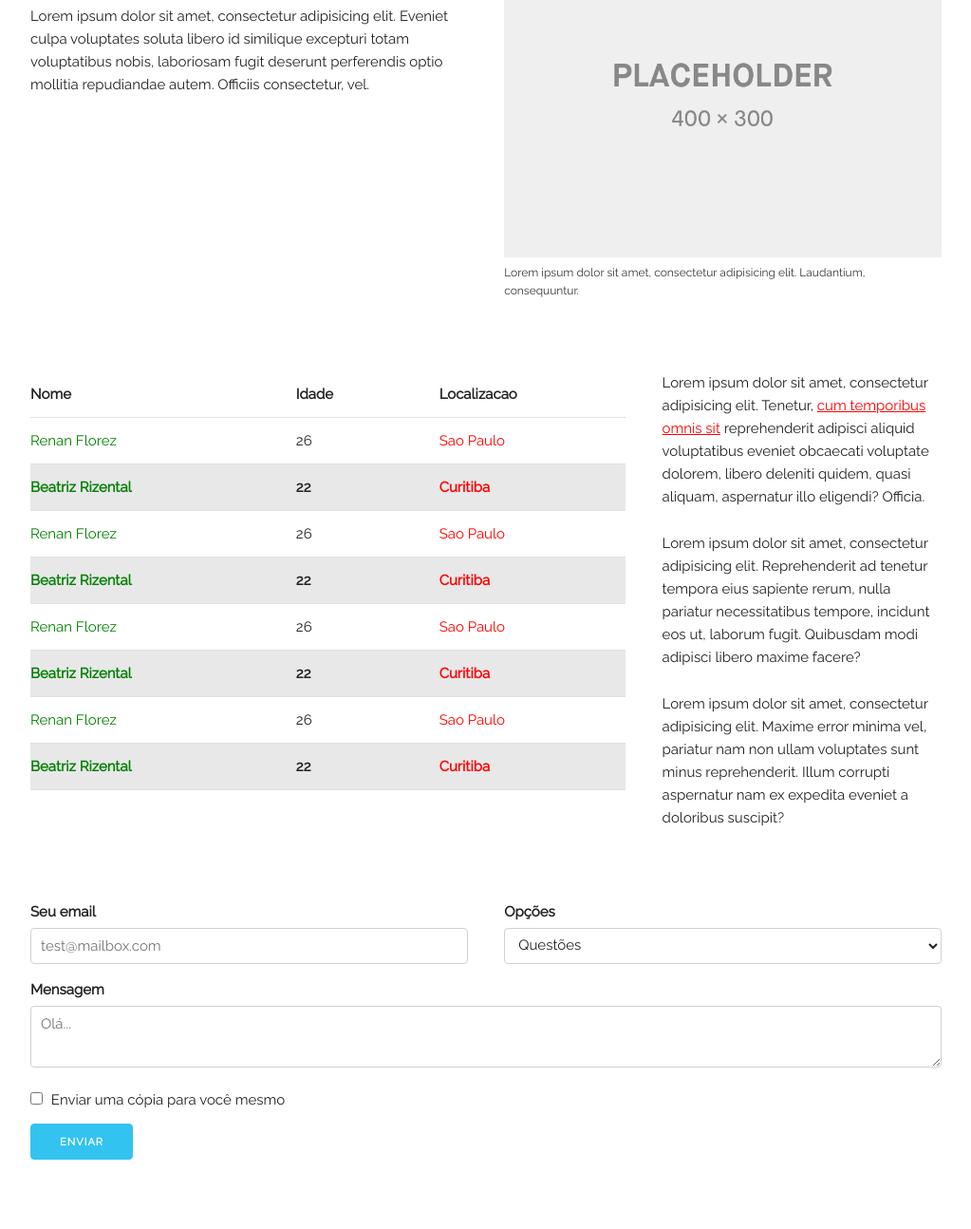
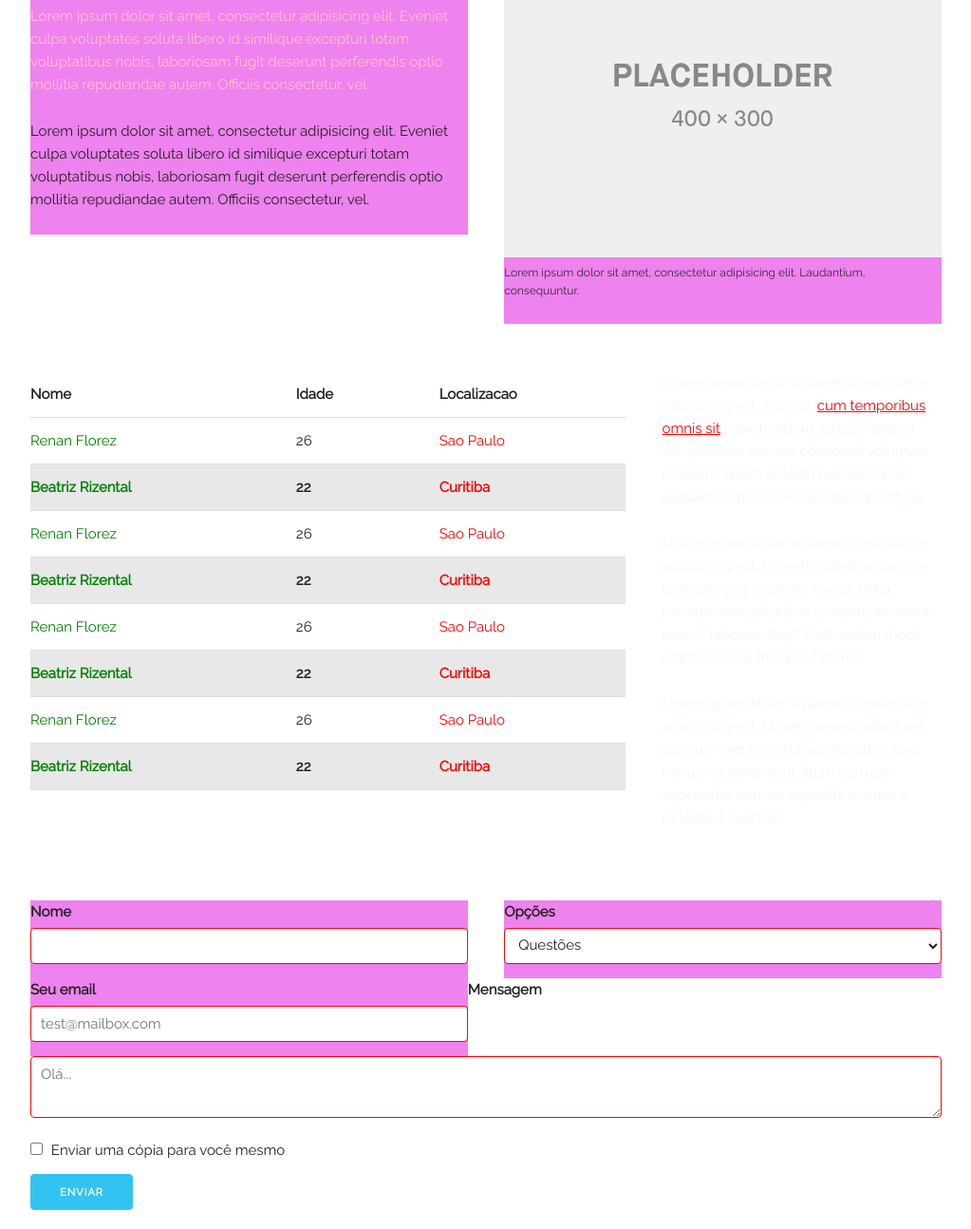
Before and after one commit to brizental/reprograma-preprocessadores, a plain HTML site: page 02/css/seletores/index.html in a window 1280 px wide. Shown: the part 125-1419 px from the top of the page at 95% size, without its empty margins (128-1151 px from the left). Drawn offline with Linux system fonts and the light colour scheme.

Commit message:
Exercicio resolvido em aula, parte III

```diff
--- a/02/css/seletores/index.html
+++ b/02/css/seletores/index.html
@@ -48,6 +48,32 @@
     tbody tr:hover {
       background-color: yellow;
     }
+
+    input[type="email"],
+    input[type="text"],
+    select,
+    textarea {
+      border-color: red;
+    }
+
+    input[type="email"]:hover,
+    input[type="text"]:hover,
+    select:hover,
+    textarea:hover {
+      border-color: cyan;
+    }
+
+    h1+p {
+      color: pink;
+    }
+
+    .columns.six {
+      background: violet;
+    }
+
+    div.columns.four>p {
+      color: aliceblue;
+    }
   </style>
 </head>
 <body>
@@ -55,6 +81,7 @@
     <div class="row">
       <div class="columns six">
         <h1>Seletores de CSS</h1>
+        <p>Lorem ipsum dolor sit amet, consectetur adipisicing elit. Eveniet culpa voluptates soluta libero id similique excepturi totam voluptatibus nobis, laboriosam fugit deserunt perferendis optio mollitia repudiandae autem. Officiis consectetur, vel.</p>
         <p>Lorem ipsum dolor sit amet, consectetur adipisicing elit. Eveniet culpa voluptates soluta libero id similique excepturi totam voluptatibus nobis, laboriosam fugit deserunt perferendis optio mollitia repudiandae autem. Officiis consectetur, vel.</p>
       </div>
       <div class="columns six">
@@ -116,7 +143,7 @@
           </tbody>
         </table>
       </div>
-      <div class="columns four">
+      <div id="teste" class="columns four">
         <p>Lorem ipsum dolor sit amet, consectetur adipisicing elit. Tenetur, <a target="_blank" href="http://google.com">cum temporibus omnis sit</a> reprehenderit adipisci aliquid voluptatibus eveniet obcaecati voluptate dolorem, libero deleniti quidem, quasi aliquam, aspernatur illo eligendi? Officia.</p>
         <p>Lorem ipsum dolor sit amet, consectetur adipisicing elit. Reprehenderit ad tenetur tempora eius sapiente rerum, nulla pariatur necessitatibus tempore, incidunt eos ut, laborum fugit. Quibusdam modi adipisci libero maxime facere?</p>
         <p>Lorem ipsum dolor sit amet, consectetur adipisicing elit. Maxime error minima vel, pariatur nam non ullam voluptates sunt minus reprehenderit. Illum corrupti aspernatur nam ex expedita eveniet a doloribus suscipit?</p>
@@ -125,6 +152,8 @@
     <div class="row">
       <form action="">
           <div class="six columns">
+            <label for="exampleNomeInput">Nome</label>
+            <input class="u-full-width" type="text">
             <label for="exampleEmailInput">Seu email</label>
             <input class="u-full-width" placeholder="test@mailbox.com" type="email">
           </div>
```
